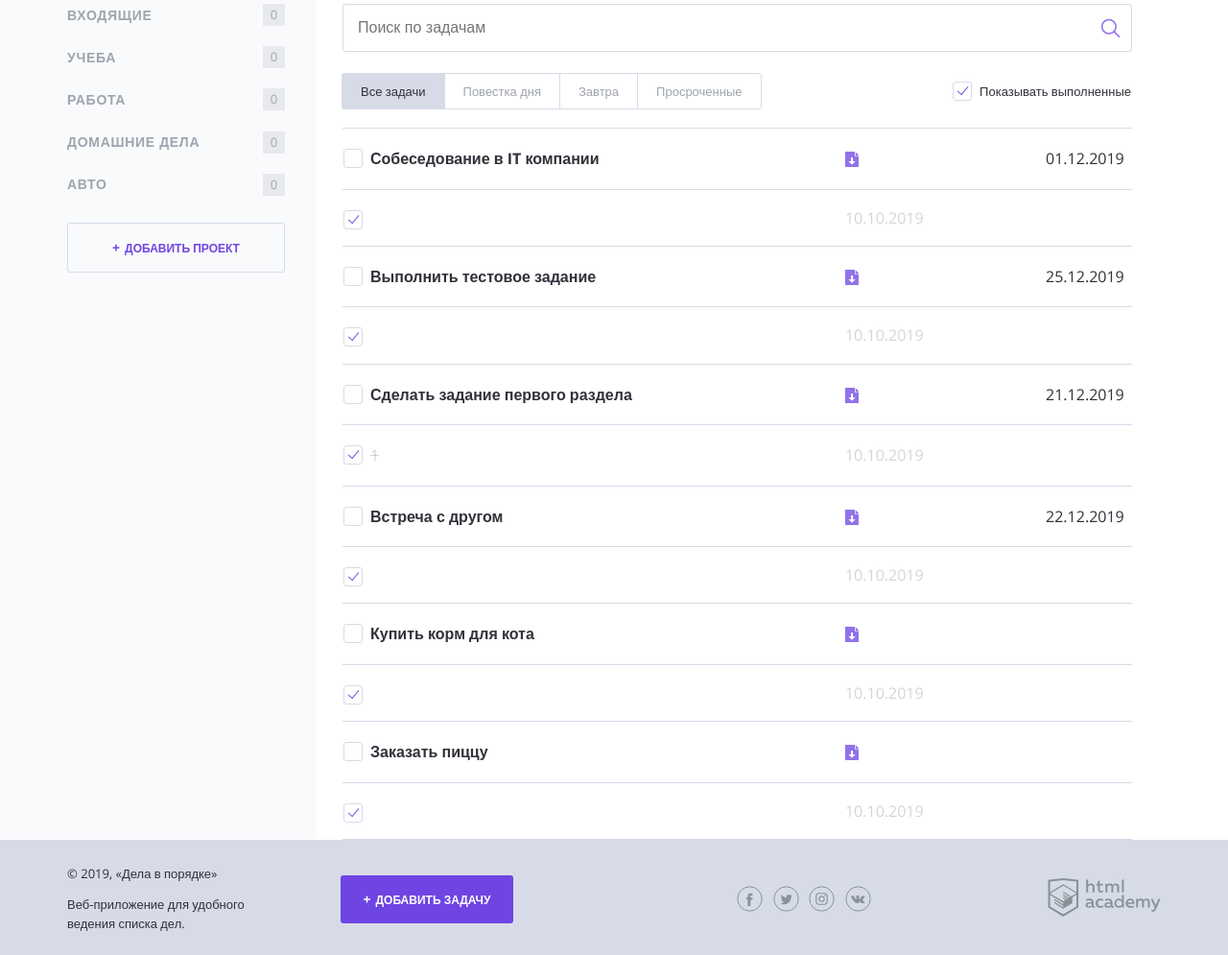
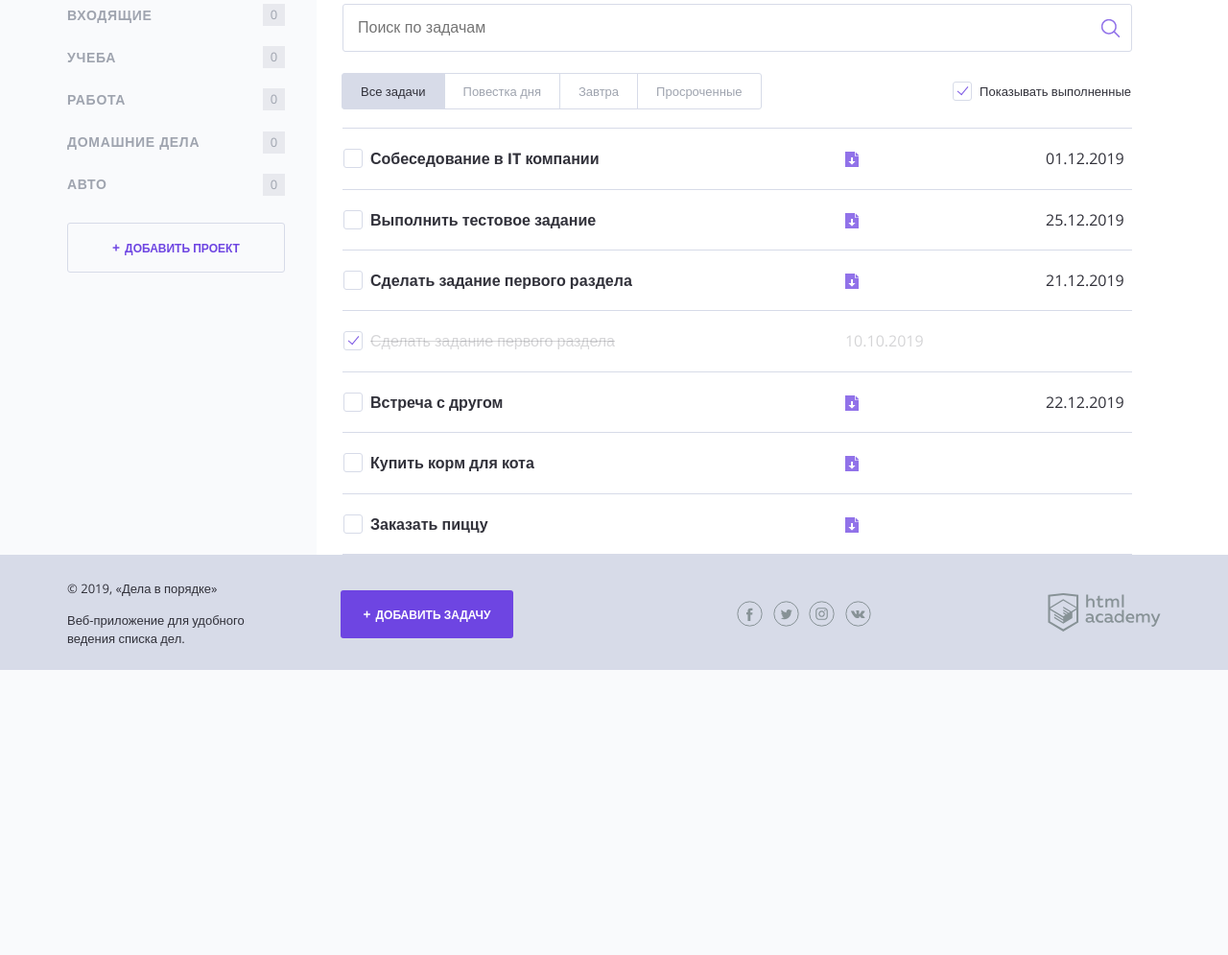
Before and after one commit to htmlacademy-php1/2009077-doingsdone-14, a PHP site: page / in a window 1280 px wide. Shown: the part 145-1140 px from the top of the page at 96% size. After the commit the page ends 843 px from the top, so only its background shows below. Run offline with PHP 8.4, Linux system fonts and the light colour scheme.

Commit message:
проверка проверки

```diff
--- a/index.php
+++ b/index.php
@@ -136,12 +136,12 @@ $tasks = [
 
                         <td class="task__date"><?= $task['date'] ?></td>
                     </tr>
-                    <?php if ($show_complete_tasks === 1): ?>
+                    <?php if ($show_complete_tasks === 1 && $task['check']): ?>
                         <tr class="tasks__item task task--completed">
                             <td class="task__select">
                                 <label class="checkbox task__checkbox">
                                     <input class="checkbox__input visually-hidden" type="checkbox" checked>
-                                    <span class="checkbox__text"><?= $task['check'] ?></span>
+                                    <span class="checkbox__text"><?= $task['task'] ?></span>
                                 </label>
                             </td>
                             <td class="task__date">10.10.2019</td>
```
